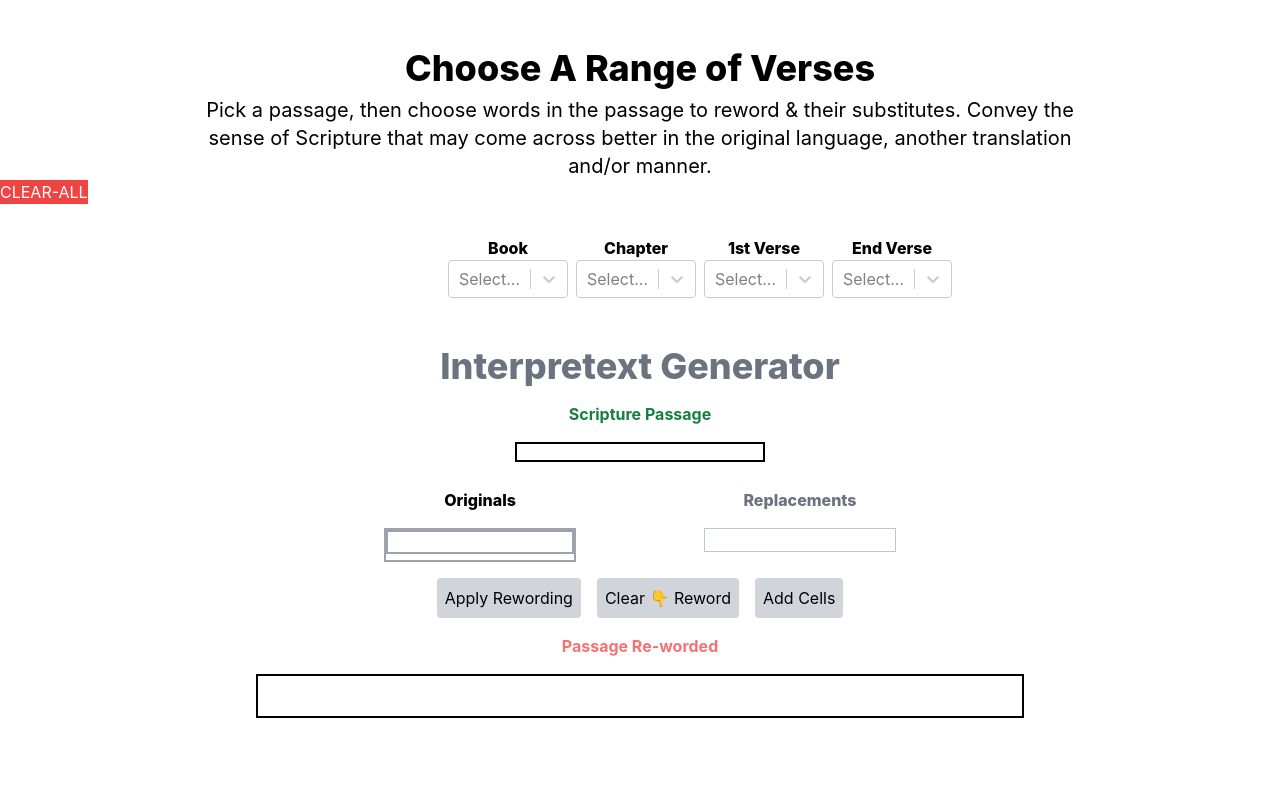
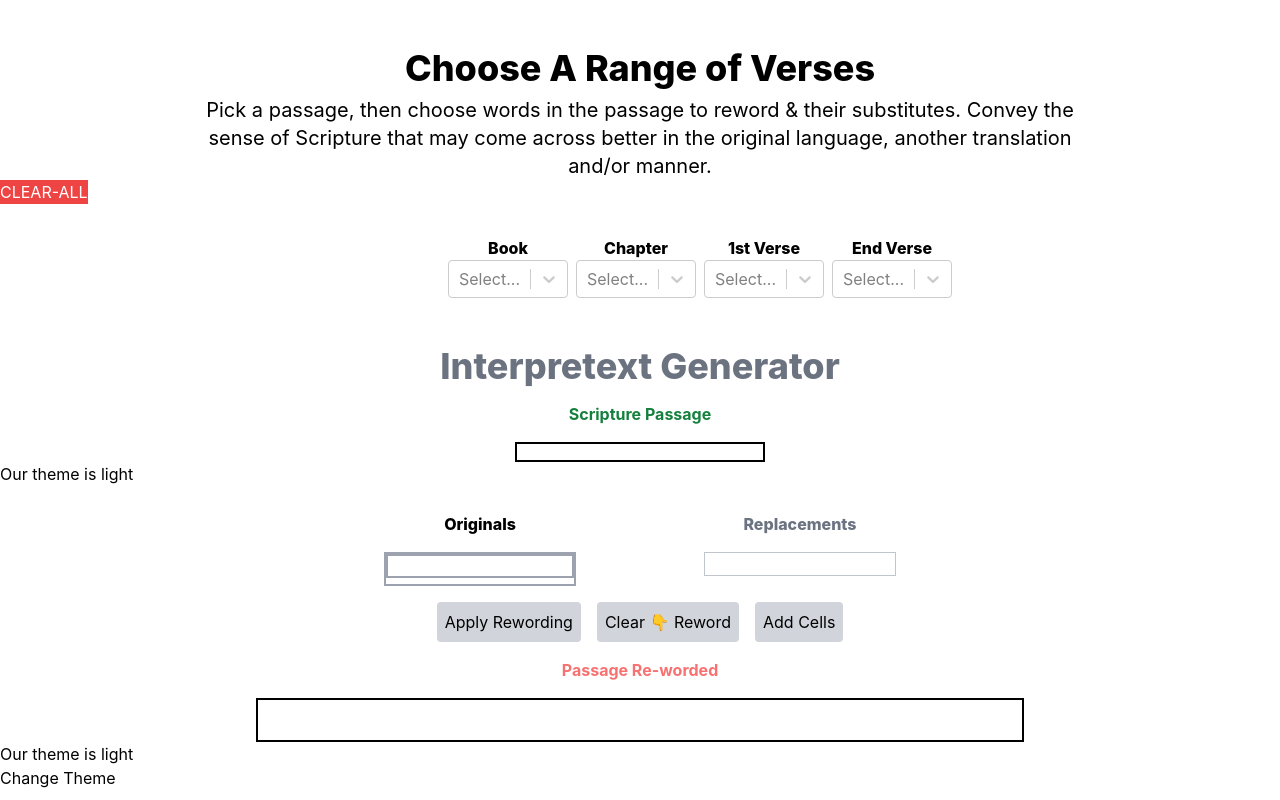
Before and after one commit to CodeWarrior-debug/plenary-engager, a React (Create React App) app: page / in a window 1280 px wide. Shown: the top 800 px of the page. Built offline with nearby package versions, Linux system fonts and the light colour scheme; no server answers; the HTML template or start-up script is replaced by a standard one.

Commit message:
jotai test success

```diff
--- a/package.json
+++ b/package.json
@@ -8,6 +8,7 @@
     "@testing-library/react": "^13.3.0",
     "@testing-library/user-event": "^13.5.0",
     "axios": "^0.27.2",
+    "jotai": "^2.2.2",
     "react": "^18.2.0",
     "react-dom": "^18.2.0",
     "react-scripts": "5.0.1",
--- a/src/App.js
+++ /dev/null
@@ -1,13 +0,0 @@
-import './App.css';
-import Home from '../src/pages/home'
-
-
-function App() {
-  return (
-    <>
-    <Home />
-    </>
-  );
-}
-
-export default App;
--- /dev/null
+++ b/src/App.jsx
@@ -0,0 +1,15 @@
+import "./App.css";
+import Home from "./pages/home";
+import { atom } from "jotai";
+
+export const themeAtom = atom("light");
+
+function App() {
+  return (
+    <>
+      <Home />
+    </>
+  );
+}
+
+export default App;
--- a/src/components/SwapText.js
+++ b/src/components/SwapText.js
@@ -1,5 +1,8 @@
 import React, { useState } from "react";
 import "./index.css";
+import { useAtom } from "jotai";
+import { themeAtom } from "../App";
+
 
 const SwapText = React.memo((props) => {
   // KEY VARIABLES
@@ -9,6 +12,13 @@ const SwapText = React.memo((props) => {
   let substitutionVerses = props.verses;
 
   // TEST AREA
+  const [theme, setTheme] = useAtom(themeAtom);
+
+  const changeTheme = () => {
+    let newTheme = theme === "light" ? "dark" : "light";
+    setTheme(newTheme);
+  };
+
   //*****END TEST AREA
 
   const addCells = async () => {
@@ -90,6 +100,7 @@ const SwapText = React.memo((props) => {
 
   return (
     <>
+
       <div className="grid grid-cols-4 mb-4">
         <div className="col-span-1"></div>
         <div className="col-span-1">
@@ -127,7 +138,11 @@ const SwapText = React.memo((props) => {
           </table>
         </div>
 
-        <div className="col-span-1"></div>
+        <div className="col-span-1">
+          <p>
+            {/* {testAtom} */}
+          </p>
+        </div>
       </div>
 
       <div className="grid place-items-center">
@@ -162,6 +177,8 @@ const SwapText = React.memo((props) => {
       >
         {versesReword}
       </p>
+      <p>Our theme is {theme}</p>
+      <button onClick={changeTheme}>Change Theme</button>
     </>
   );
 });
--- a/src/pages/home/index.js
+++ b/src/pages/home/index.js
@@ -4,6 +4,12 @@ import "../../App.css";
 import Select from "react-select";
 import SwapText from "../../components/SwapText";
 import { allChapsVersesArr } from "../../assets/allChapterVerses";
+import { useAtom } from "jotai";
+import { themeAtom } from "../../App";
+
+
+// export const testAtom = atom('jotai_test');
+
 
 // TODO: add a "clear" button to clear all the fields
 // TODO: add a "save" button to save the current state of the fields
@@ -11,6 +17,8 @@ import { allChapsVersesArr } from "../../assets/allChapterVerses";
 
 export default function Home() {
   // States and Variables
+  // const [testVal, setTestVal] = useAtom(testAtom);
+  const [theme] = useAtom(themeAtom);
   const booksArray = require("../../assets/books_w_chapters.json");
   const [selectedOption, setSelectedOption] = useState("none");
   const [selectedOption2, setSelectedOption2] = useState("none");
@@ -33,6 +41,11 @@ export default function Home() {
     setVerses("");
     setVerseArr([]);
     setChaptersArr([]);
+  };
+
+  const testJotaiFunc = async () => {
+    // setTestVal("testPassed");
+    console.log("hello");
   };
   // END TESTING AREA
 
@@ -232,6 +245,8 @@ export default function Home() {
         </div>
         <div className="col-span-1"></div>
       </div>
+      {/* <button onClick={testJotaiFunc}>TEST JOTAI</button> */}
+      <div>Our theme is {theme} </div>
       <button
         onClick={getVerses(
           bookLabel,
@@ -252,6 +267,7 @@ export default function Home() {
       </button>
 
       {/* DISPLAY OF SUBSTITUTE WORDS AND REWORDED TEXT */}
+      {/* <div>{testAtom}</div> */}
       <div>
         <SwapText verses={verses} />
       </div>
```
Also changed, not shown: public/manifest.json, 1 other file (tests, documents, lock files or other folders).
